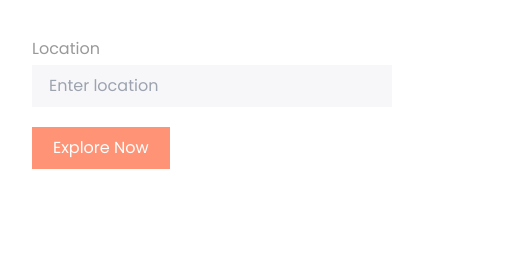
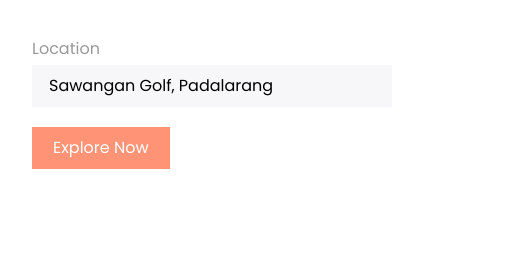
Before and after one commit to EkallFH/Lentera_House, a website: page index.html in a window 1280 px wide. Shown: the part 391-653 px from the top of the page, 112-635 px from the left. Drawn offline with Linux system fonts and the light colour scheme.

Commit message:
add logo

```diff
--- a/index.html
+++ b/index.html
@@ -5,6 +5,7 @@
     <meta charset="UTF-8">
     <meta name="viewport" content="width=device-width, initial-scale=1.0">
     <title>Lentera House</title>
+    <link rel="logo" href="/assets/images/logo.png" type="image/png">
     <link href="/assets/css/output.css" rel="stylesheet">
     <link href="https://fonts.googleapis.com/css2?family=Poppins:wght@400;500;600;700&display=swap" rel="stylesheet">
 
@@ -105,8 +106,7 @@
                     <div class="mt-10">
                         <label for="location" class="block text-base text-third font-normal">Location</label>
                         <div class="mt-1">
-                            <input type="text" id="location" name="location" placeholder="Enter location"
-                                class="px-4 py-2 bg-[#F7F7F9] border border-[#F7F7F9] w-full lg:w-[360px] focus:outline-none focus:ring-2 focus:ring-primary focus:border-transparent">
+                            <h1 class="px-4 py-2 bg-[#F7F7F9] border border-[#F7F7F9] w-full lg:w-[360px]">Sawangan Golf, Padalarang</h1>
                         </div>
                         <button
                             class="mt-5 py-2 text-base text-white transition duration-300 ease-in-out bg-secondary border border-secondary px-5 hover:bg-transparent hover:text-black hover:border-secondary hover:shadow-lg hover:shadow-[#FF9376]">Explore
```
